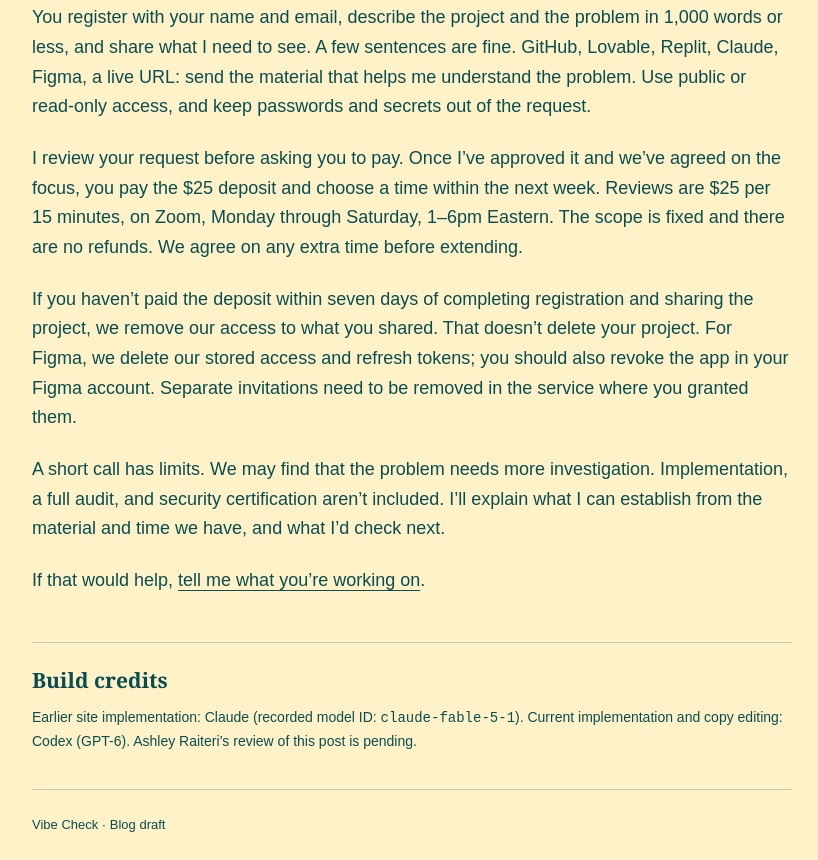
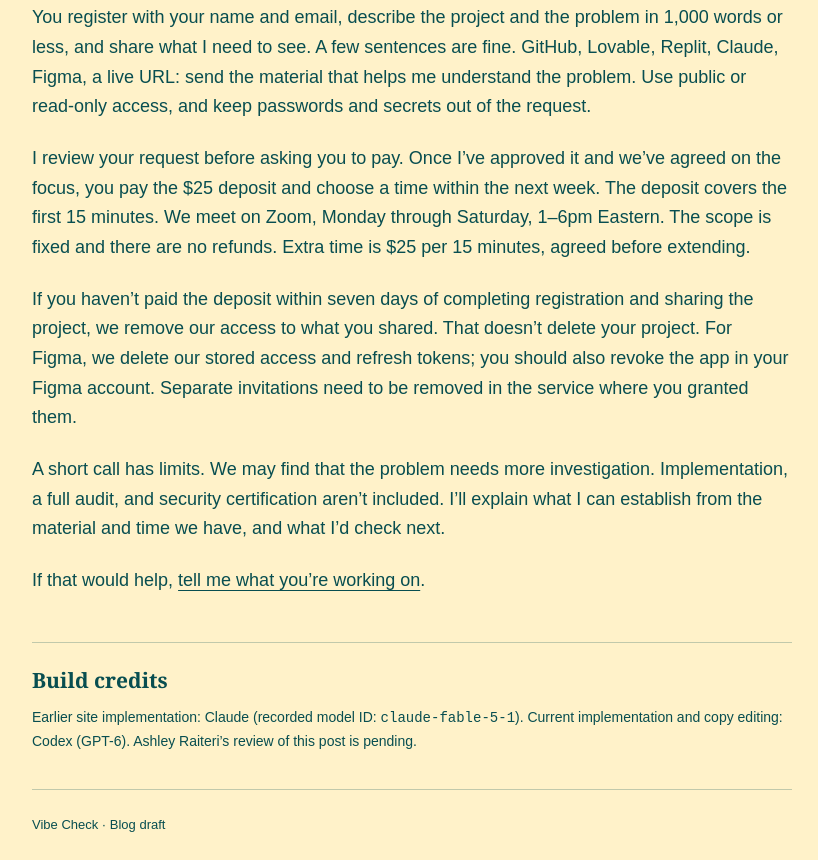
Before and after one commit to vibecheckrodeo/aivibecheck, a website: page launch/blog.html in a window 1280 px wide. Shown: the part 1175-2035 px from the top of the page, without its empty margins (228-1046 px from the left). Drawn offline with Linux system fonts and the light colour scheme.

Commit message:
Clarify that the deposit covers the first fifteen minutes

```diff
--- a/launch/blog.html
+++ b/launch/blog.html
@@ -52,7 +52,7 @@
 
       <p>You register with your name and email, describe the project and the problem in 1,000 words or less, and share what I need to see. A few sentences are fine. GitHub, Lovable, Replit, Claude, Figma, a live URL: send the material that helps me understand the problem. Use public or read-only access, and keep passwords and secrets out of the request.</p>
 
-      <p>I review your request before asking you to pay. Once I’ve approved it and we’ve agreed on the focus, you pay the $25 deposit and choose a time within the next week. Reviews are $25 per 15 minutes, on Zoom, Monday through Saturday, 1–6pm Eastern. The scope is fixed and there are no refunds. We agree on any extra time before extending.</p>
+      <p>I review your request before asking you to pay. Once I’ve approved it and we’ve agreed on the focus, you pay the $25 deposit and choose a time within the next week. The deposit covers the first 15 minutes. We meet on Zoom, Monday through Saturday, 1–6pm Eastern. The scope is fixed and there are no refunds. Extra time is $25 per 15 minutes, agreed before extending.</p>
 
       <p>If you haven’t paid the deposit within seven days of completing registration and sharing the project, we remove our access to what you shared. That doesn’t delete your project. For Figma, we delete our stored access and refresh tokens; you should also revoke the app in your Figma account. Separate invitations need to be removed in the service where you granted them.</p>
 
```
